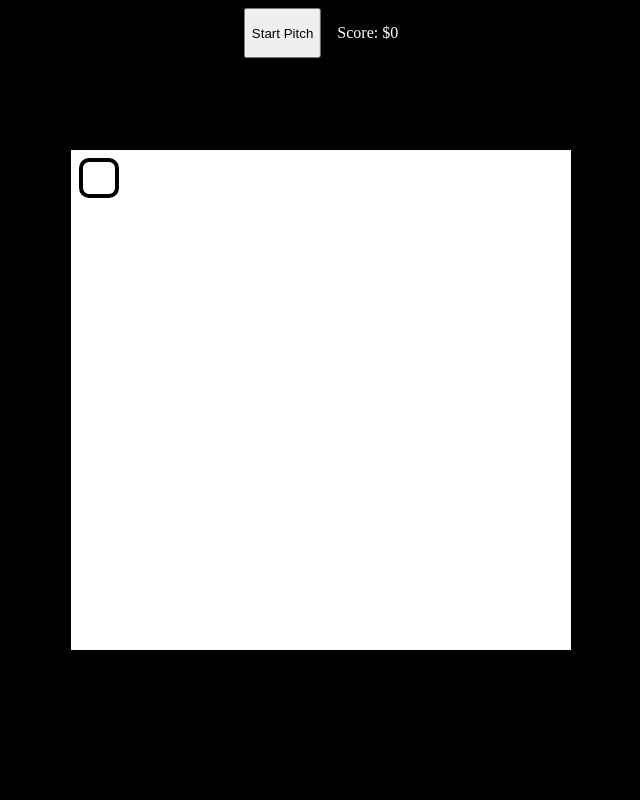
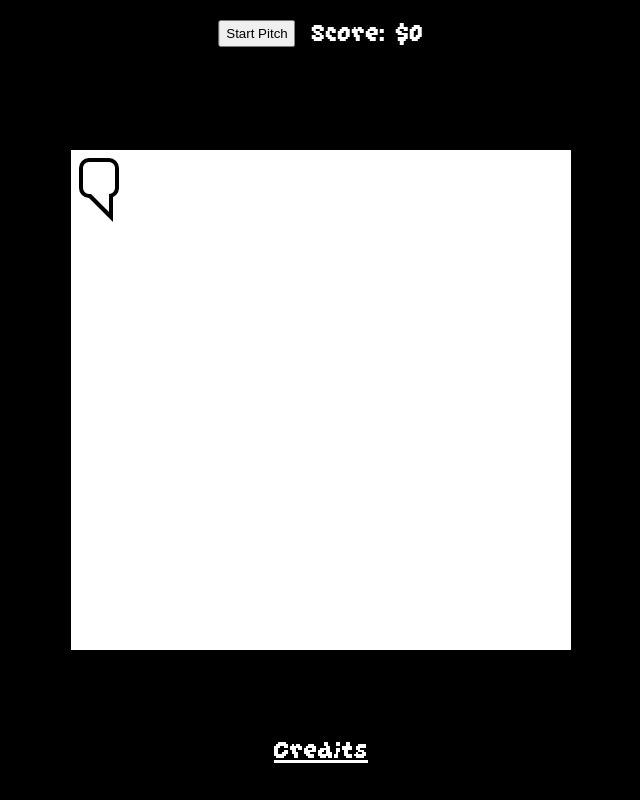
Before and after one commit to gelatolabs/pitchplease, a website: page public/index.html in a window 1280 px wide. Shown: the whole page, without its empty margins (319-959 px from the left). Drawn offline with Linux system fonts and the light colour scheme.

Commit message:
add credits, update UI (font, speech bubble)

```diff
--- a/public/index.html
+++ b/public/index.html
@@ -5,7 +5,6 @@
   <meta charset="UTF-8">
   <meta name="viewport" content="width=device-width, initial-scale=1.0">
   <link rel="stylesheet" href="style.css">
-  <link href="https://fonts.googleapis.com/css2?family=Pixelify+Sans&display=swap" rel="stylesheet">
   <title>Elevator Pitch</title>
 </head>
 
@@ -15,10 +14,13 @@
     <p id="score">Score: $0</p>
   </div>
   <div id="elevator">
-    <div id="speechBubble">
-      <p id="transcript"></p>
+    <div id="speechBubbleContainer">
+      <div id="speechBubble">
+        <p id="transcript"></p>
+      </div>
     </div>
   </div>
+  <a id="credits" href="credits.html" target="_blank">Credits</a>
 
   <script src="main.js"></script>
 </body>
--- a/public/style.css
+++ b/public/style.css
@@ -1,5 +1,21 @@
+@font-face {
+  font-family: 'GrapeSoda';
+  src: url('grapesoda.ttf') format('truetype');
+  font-weight: normal;
+  font-style: normal;
+}
+
 body {
   background-color: #000;
+  font-family: "GrapeSoda", monospace;
+  margin: 0;
+  text-align: center;
+}
+
+p,
+a {
+  font-size: 32px;
+  color: #fff;
 }
 
 #elevator {
@@ -13,23 +29,57 @@ body {
   transform: translate(-50%, -50%);
 }
 
-#speechBubble {
+#speechBubbleContainer {
   position: absolute;
   top: 0;
   left: 0;
   max-width: 100%;
   max-height: 100%;
+  margin: 8px;
+}
+
+#speechBubble {
+  position: relative;
   overflow: hidden;
   border: 4px solid #000;
   border-radius: 10px;
-  margin: 8px;
+}
+
+#speechBubbleContainer:after {
+  content: "";
+  position: absolute;
+  bottom: 0;
+  right: 6px;
+  width: 0;
+  height: 0;
+  border: 26px solid transparent;
+  border-top-color: #000;
+  border-bottom: 0;
+  border-right: 0;
+  margin-bottom: -24px;
+  z-index: 1;
+}
+
+#speechBubbleContainer:before {
+  content: "";
+  position: absolute;
+  bottom: 0;
+  right: 10px;
+  width: 0;
+  height: 0;
+  border: 18px solid transparent;
+  border-top-color: #fff;
+  border-bottom: 0;
+  border-right: 0;
+  margin-bottom: -14px;
+  z-index: 2;
 }
 
 #transcript {
   margin: 0;
   padding: 0.5em;
-  font-family: "Pixelify Sans", monospace;
   font-size: 32px;
+  color: #000;
   white-space: pre-wrap;
   text-transform: uppercase;
 }
@@ -38,10 +88,27 @@ body {
   position: absolute;
   display: flex;
   gap: 1em;
+  top: 1em;
   left: 50%;
   transform: translateX(-50%);
 }
 
+#startBtn {
+  height: 2em;
+  align-self: center;
+}
+
 #score {
+  margin: 0;
   color: #fff;
+  font-size: 32px;
 }
+
+#credits {
+  position: absolute;
+  bottom: 1em;
+  left: 50%;
+  color: #fff;
+  font-size: 32px;
+  transform: translateX(-50%);
+}
```
Also changed, not shown: public/credits.html (added, +29 -0 lines), public/grapesoda.ttf (added).
